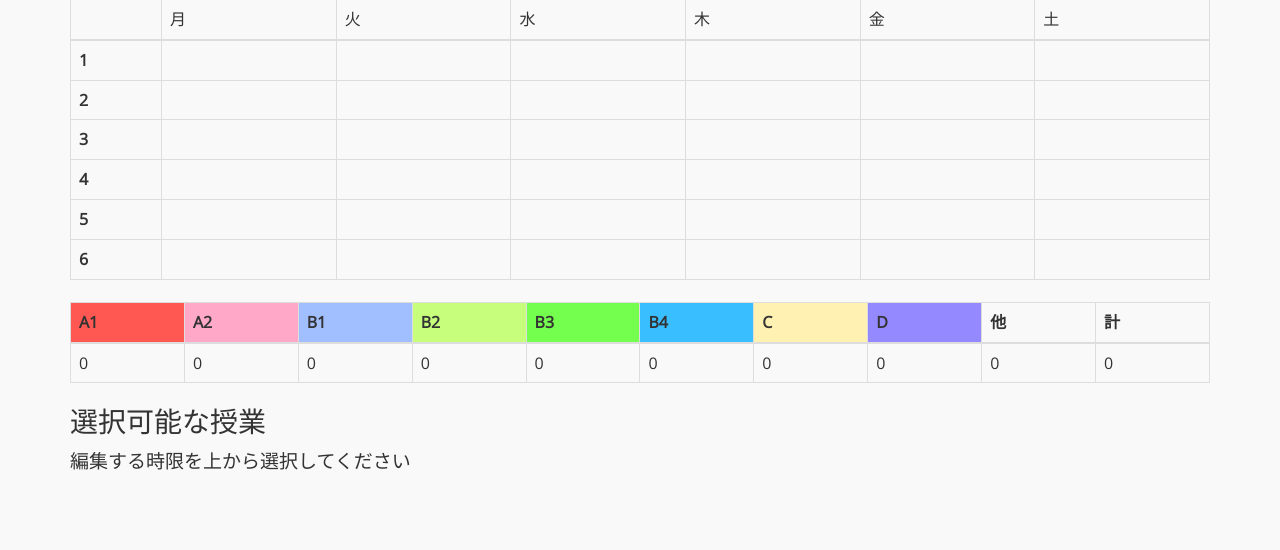
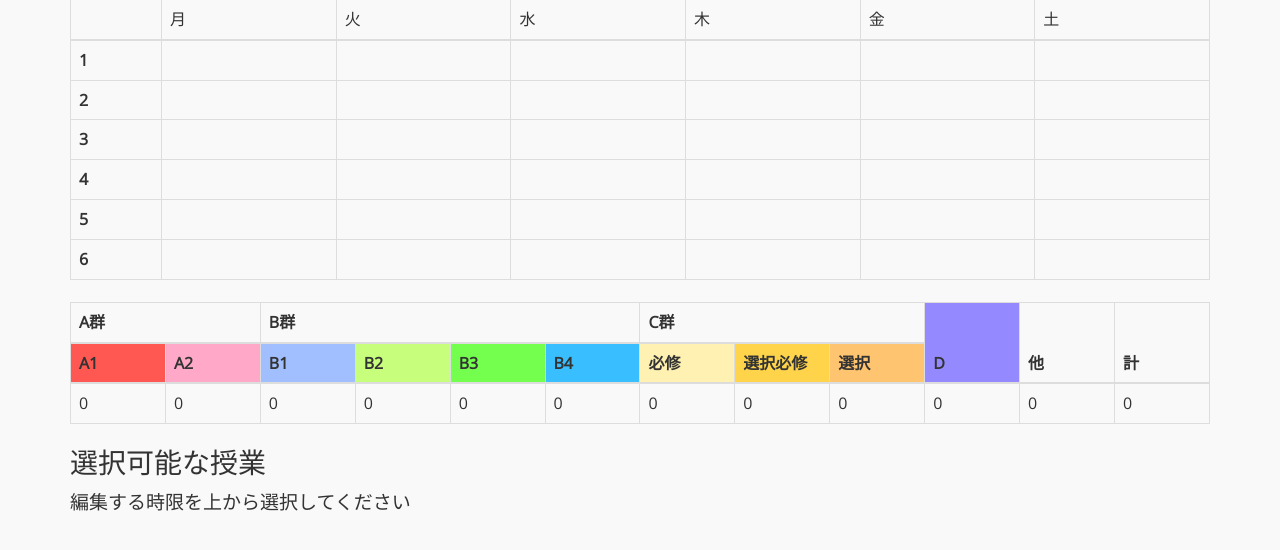
Before and after one commit to OpenWaseda/wtt, a PHP site: page / in a window 1280 px wide. Shown: the part 157-707 px from the top of the page. Run offline with PHP 8.4, Linux system fonts and the light colour scheme; some libraries are stand-ins or nearby versions.

Commit message:
C群の単位統計に内訳を出すようにした。

```diff
--- a/index.php
+++ b/index.php
@@ -58,8 +58,14 @@ table {
 .kk-B4 {
 	background-color: #39beff;
 }
-.kk-C {
+.kk-C1 {
 	background-color: #fff1b1;
+}
+.kk-C2 {
+	background-color: #ffd44a;
+}
+.kk-C3 {
+	background-color: #ffc46f;
 }
 .kk-D {
 	background-color: #9489ff;
@@ -88,16 +94,16 @@ var kamokuKubunList = {
 	'基礎科目 選択必修': 		'A1',
 	'数学　必修':				'B1',
 	'実験・実習・制作':			'B3',
-	'専門必修':					'C',
+	'専門必修':					'C1',
 	'領域コース 必修':			'A1',
-	'専門選択必修':				'C',
+	'専門選択必修':				'C2',
 	'外国語　英語　必修':		'A2',
 	'外国語　英語　選択必修':	'A2',
 	'外国語　英語　選択':		'A2',
 	'実験・実習・制作　必修':	'B3',
 	'情報関連科目　選択':		'B4',
 	'自主挑戦科目':				'D',
-	'専門選択':					'C',
+	'専門選択':					'C3',
 	'綜合科目 選択':			'A1',
 	'自然科学　物理学　必修':	'B2',
 	'自然科学　物理学　選択':	'B2',
@@ -197,7 +203,9 @@ function updateStatistics(){
 		"B2":0,
 		"B3":0,
 		"B4":0,
-		"C":0,
+		"C1":0,
+		"C2":0,
+		"C3":0,
 		"D":0,
 		"unknown":0,
 		"sum":0
@@ -220,18 +228,24 @@ function updateStatistics(){
 	var table = $('<table>')
 		.addClass("table")
 		.addClass("table-bordered");
-	var th = $('<tr>')
+	var th0 = $('<tr>')
+		.append($('<th>').text("A群").attr("colspan", "2"))
+		.append($('<th>').text("B群").attr("colspan", "4"))
+		.append($('<th>').text("C群").attr("colspan", "3"))
+		.append($('<th>').text("D").addClass("kk-D").attr("rowspan", "2"))
+		.append($('<th>').text("他").attr("rowspan", "2"))
+		.append($('<th>').text("計").attr("rowspan", "2"));
+	var th1 = $('<tr>')
 		.append($('<th>').text("A1").addClass("kk-A1"))
 		.append($('<th>').text("A2").addClass("kk-A2"))
 		.append($('<th>').text("B1").addClass("kk-B1"))
 		.append($('<th>').text("B2").addClass("kk-B2"))
 		.append($('<th>').text("B3").addClass("kk-B3"))
 		.append($('<th>').text("B4").addClass("kk-B4"))
-		.append($('<th>').text("C").addClass("kk-C"))
-		.append($('<th>').text("D").addClass("kk-D"))
-		.append($('<th>').text("他"))
-		.append($('<th>').text("計"));
-	table.append($('<thead>').append(th));
+		.append($('<th>').text("必修").addClass("kk-C1"))
+		.append($('<th>').text("選択必修").addClass("kk-C2"))
+		.append($('<th>').text("選択").addClass("kk-C3"));
+	table.append($('<thead>').append(th0).append(th1));
 	var tbody = $('<tbody>');
 	var td = $('<tr>')
 		.append($('<td>').text(stat["A1"]))
@@ -240,7 +254,9 @@ function updateStatistics(){
 		.append($('<td>').text(stat["B2"]))
 		.append($('<td>').text(stat["B3"]))
 		.append($('<td>').text(stat["B4"]))
-		.append($('<td>').text(stat["C"]))
+		.append($('<td>').text(stat["C1"]))
+		.append($('<td>').text(stat["C2"]))
+		.append($('<td>').text(stat["C3"]))
 		.append($('<td>').text(stat["D"]))
 		.append($('<td>').text(stat["unknown"]))
 		.append($('<td>').text(stat["sum"]));
```
